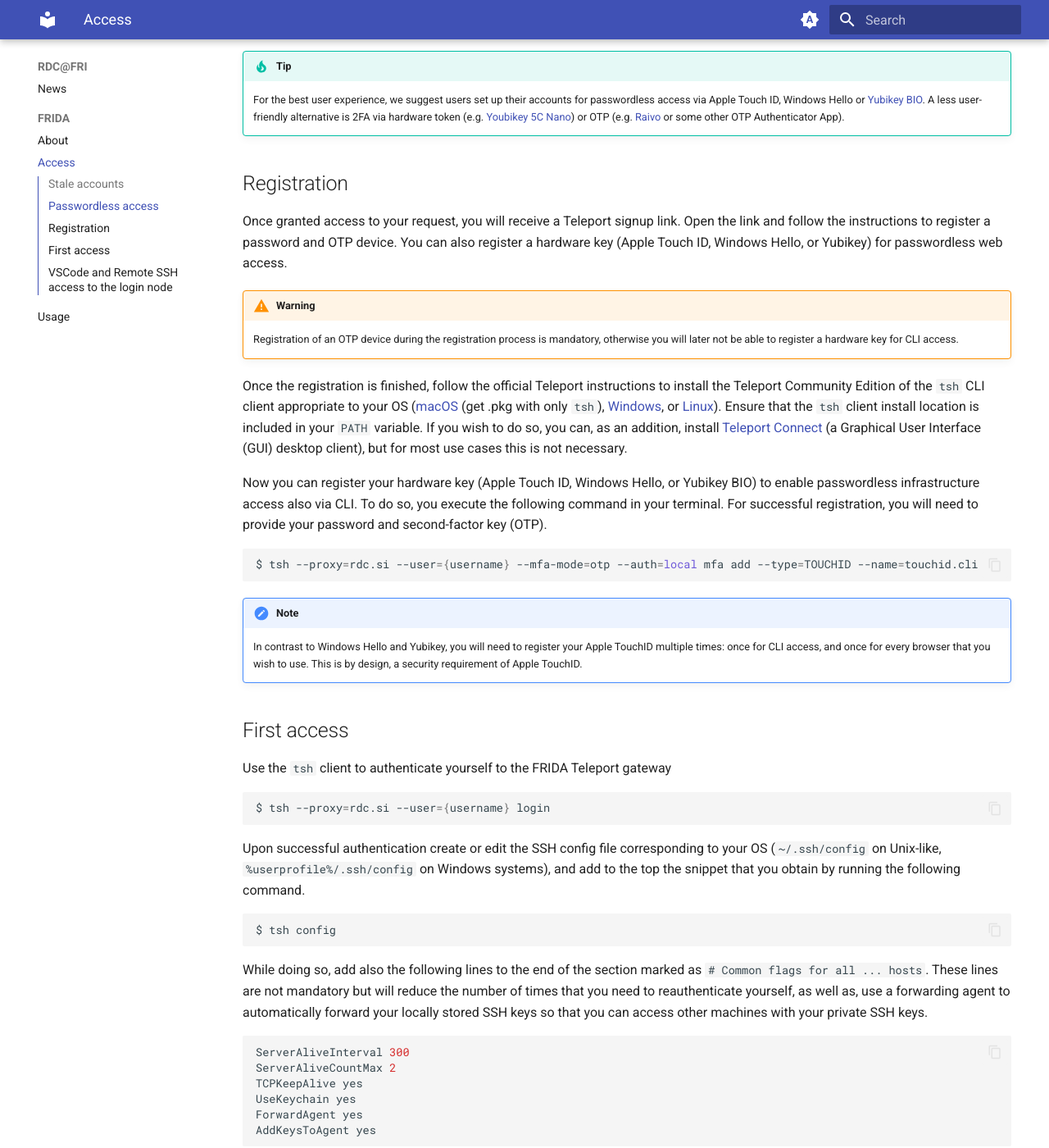
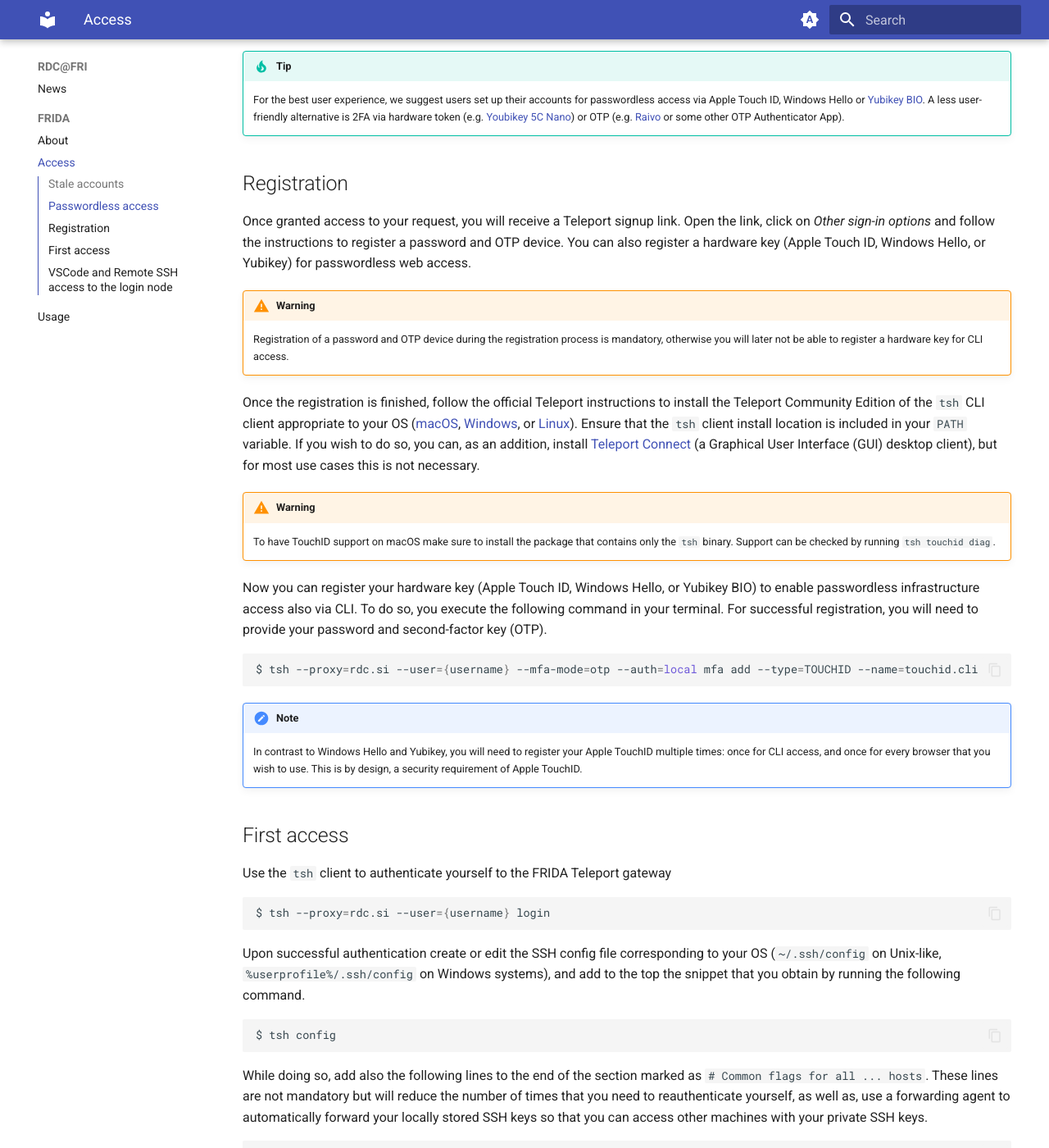
Before and after one commit to UL-FRI/docs.rdc.si, an MkDocs documentation site: the page built from docs/FRIDA/access.md, in a window 1280 px wide and 1400 px high, scrolled down 710 px. Shown: the whole window at 82% size. Built offline with MkDocs 1.6.1 and Material for MkDocs 9.7.7, drawn with Linux system fonts in a browser that asks for light colours.

Commit message:
fix: access docs; registration & first access
Signed-off-by: Iztok Lebar Bajec <ilb@fri.uni-lj.si>

````diff
--- a/docs/FRIDA/access.md
+++ b/docs/FRIDA/access.md
@@ -19,12 +19,15 @@
 
 ## Registration
 
-Once granted access to your request, you will receive a Teleport signup link. Open the link and follow the instructions to register a password and OTP device. You can also register a hardware key (Apple Touch ID, Windows Hello, or Yubikey) for passwordless web access.
+Once granted access to your request, you will receive a Teleport signup link. Open the link, click on _Other sign-in options_ and follow the instructions to register a password and OTP device. You can also register a hardware key (Apple Touch ID, Windows Hello, or Yubikey) for passwordless web access.
 
 !!! warning
-    Registration of an OTP device during the registration process is mandatory, otherwise you will later not be able to register a hardware key for CLI access.
+    Registration of a password and OTP device during the registration process is mandatory, otherwise you will later not be able to register a hardware key for CLI access.
 
-Once the registration is finished, follow the official Teleport instructions to install the Teleport Community Edition of the `tsh` CLI client appropriate to your OS ([macOS](https://goteleport.com/docs/installation/#macos) (get .pkg with only `tsh`), [Windows](https://goteleport.com/docs/installation/#windows-tsh-client-only), or [Linux](https://goteleport.com/docs/installation/#linux)). Ensure that the `tsh` client install location is included in your `PATH` variable. If you wish to do so, you can, as an addition, install [Teleport Connect](https://goteleport.com/docs/connect-your-client/teleport-connect/) (a Graphical User Interface (GUI) desktop client), but for most use cases this is not necessary.
+Once the registration is finished, follow the official Teleport instructions to install the Teleport Community Edition of the `tsh` CLI client appropriate to your OS ([macOS](https://goteleport.com/docs/installation/#macos), [Windows](https://goteleport.com/docs/installation/#windows-tsh-client-only), or [Linux](https://goteleport.com/docs/installation/#linux)). Ensure that the `tsh` client install location is included in your `PATH` variable. If you wish to do so, you can, as an addition, install [Teleport Connect](https://goteleport.com/docs/connect-your-client/teleport-connect/) (a Graphical User Interface (GUI) desktop client), but for most use cases this is not necessary.
+
+!!! warning
+    To have TouchID support on macOS make sure to install the package that contains only the `tsh` binary. Support can be checked by running `tsh touchid diag`.
 
 Now you can register your hardware key (Apple Touch ID, Windows Hello, or Yubikey BIO) to enable passwordless infrastructure access also via CLI. To do so, you execute the following command in your terminal. For successful registration, you will need to provide your password and second-factor key (OTP).
 ```bash
@@ -60,7 +63,6 @@
 ServerAliveInterval 300
 ServerAliveCountMax 2
 TCPKeepAlive yes
-UseKeychain yes
 ForwardAgent yes
 AddKeysToAgent yes
 ```
````
